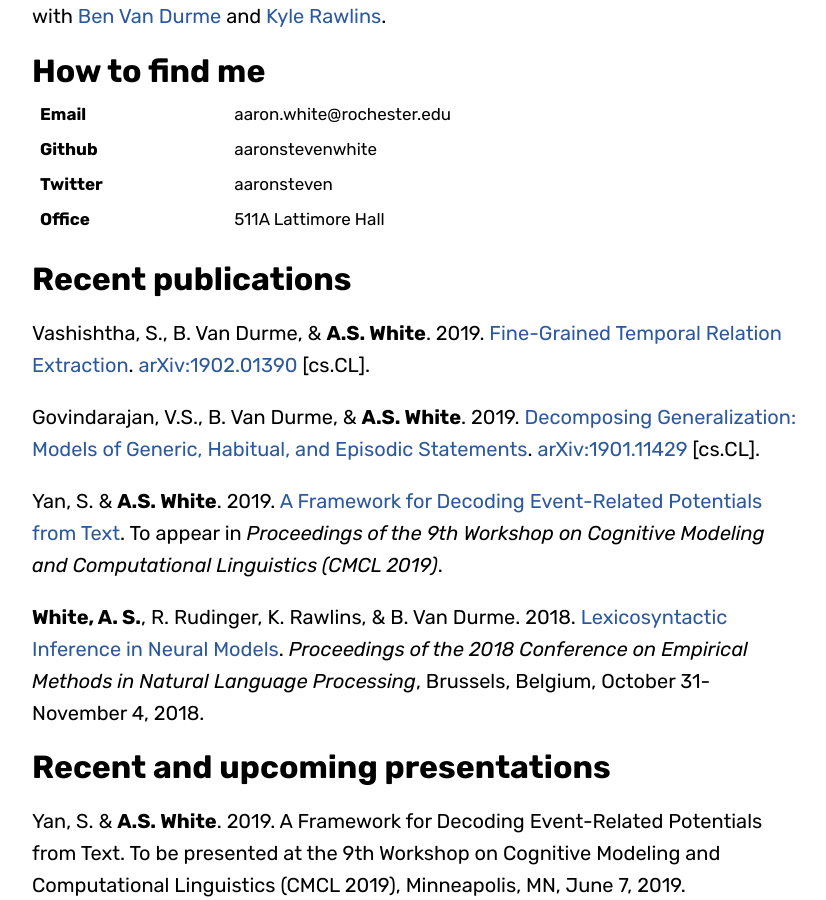
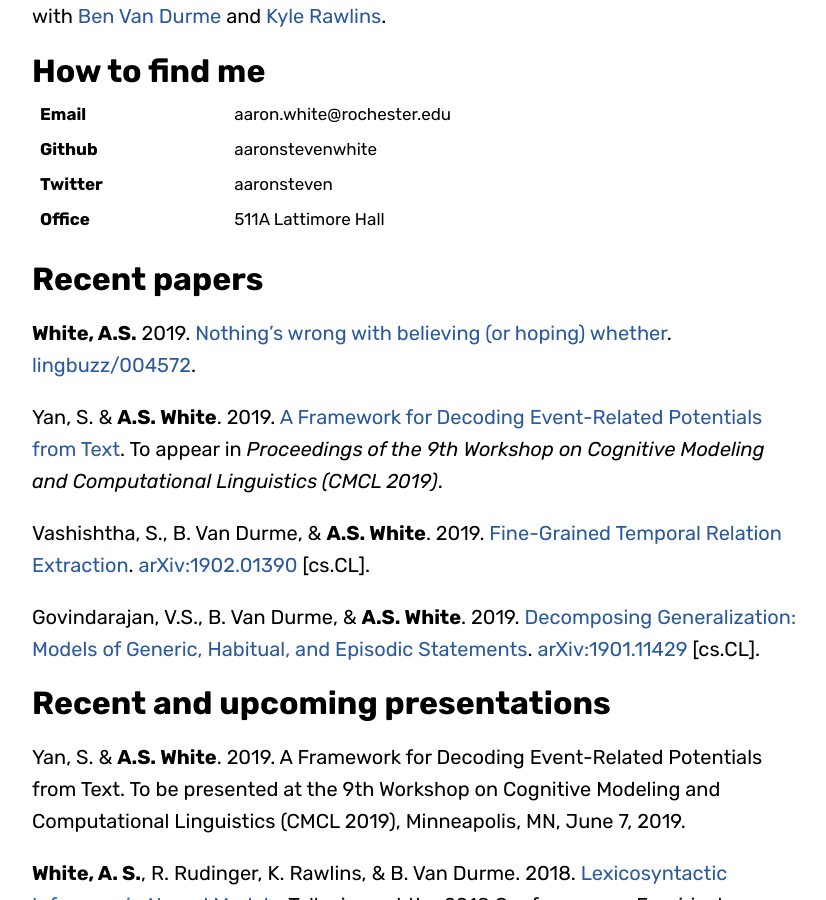
Before and after one commit to JIAXINGUY/aaronstevenwhite.github.io, a Jekyll site: the page built from index.md, in a window 1280 px wide and 900 px high, scrolled down 694 px. Shown: the whole window, without its empty margins (224-1050 px from the left). Built offline with Jekyll 4.4.1, drawn with Linux system fonts in a browser that asks for light colours; some web fonts are replaced.

Commit message:
adding believing whether paper

```diff
--- a/index.md
+++ b/index.md
@@ -20,15 +20,15 @@
 | **Twitter**  | [{{ site.author.twitter }}](http://twitter.com/{{ site.author.twitter }})           |
 | **Office**   | 511A Lattimore Hall                                                                 |
 
-# Recent publications
+# Recent papers
+
+**White, A.S.** 2019. [Nothing's wrong with believing (or hoping) whether](https://ling.auf.net/lingbuzz/004572/current.pdf). [lingbuzz/004572](https://ling.auf.net/lingbuzz/004572).
+
+Yan, S. & **A.S. White**. 2019. [A Framework for Decoding Event-Related Potentials from Text](https://arxiv.org/pdf/1902.10296.pdf). To appear in *Proceedings of the 9th Workshop on Cognitive Modeling and Computational Linguistics (CMCL 2019)*.
 
 Vashishtha, S., B. Van Durme, & **A.S. White**. 2019. [Fine-Grained Temporal Relation Extraction](https://arxiv.org/pdf/1902.01390.pdf). [arXiv:1902.01390](https://arxiv.org/abs/1902.01390) [cs.CL].
 
 Govindarajan, V.S., B. Van Durme, & **A.S. White**. 2019. [Decomposing Generalization: Models of Generic, Habitual, and Episodic Statements](https://arxiv.org/pdf/1901.11429.pdf). [arXiv:1901.11429](https://arxiv.org/abs/1901.11429) [cs.CL].
-
-Yan, S. & **A.S. White**. 2019. [A Framework for Decoding Event-Related Potentials from Text](https://arxiv.org/pdf/1902.10296.pdf). To appear in *Proceedings of the 9th Workshop on Cognitive Modeling and Computational Linguistics (CMCL 2019)*.
-
-**White, A. S.**, R. Rudinger, K. Rawlins, & B. Van Durme. 2018. [Lexicosyntactic Inference in Neural Models](http://aclweb.org/anthology/D18-1501). _Proceedings of the 2018 Conference on Empirical Methods in Natural Language Processing_, Brussels, Belgium, October 31-November 4, 2018.
 
 # Recent and upcoming presentations
 
```
Also changed, not shown: papers.md (+2 -0 lines).
